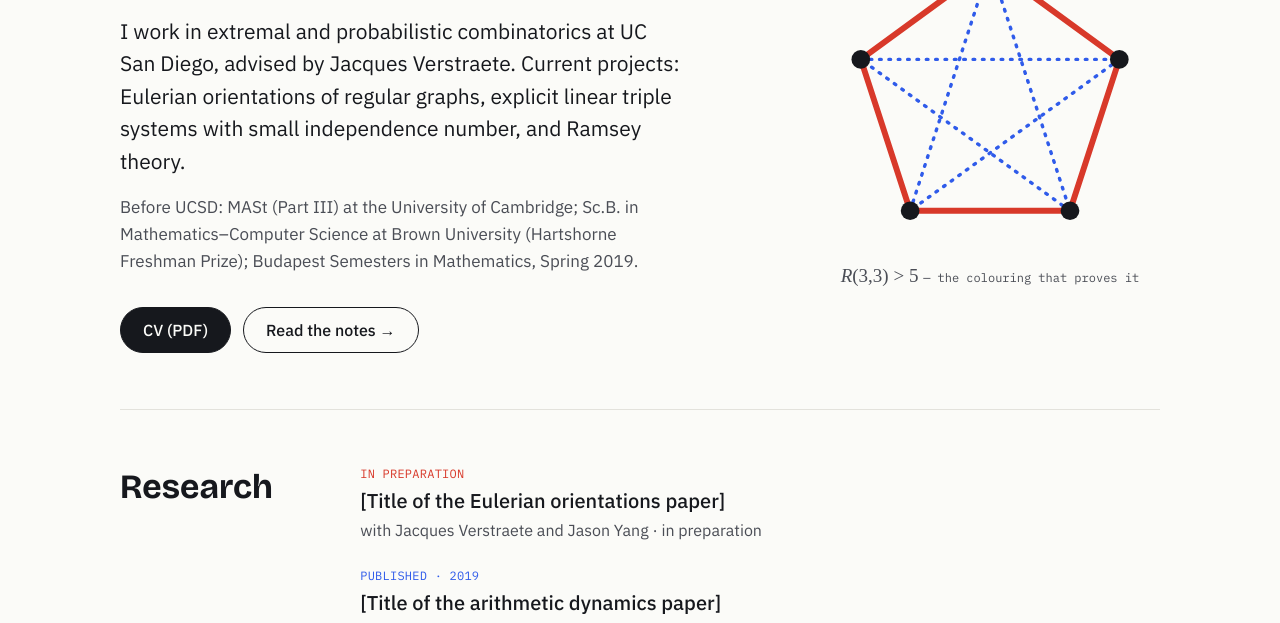
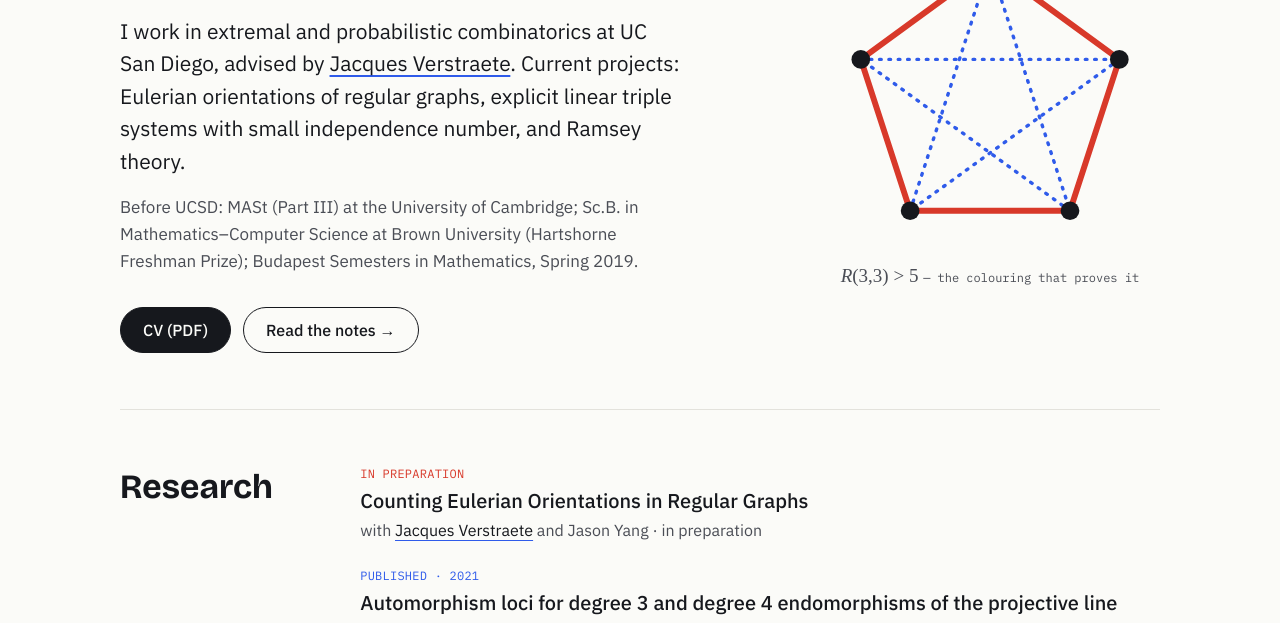
Before and after one commit to srinjoy98/srinjoy98.github.io, an Astro site: page / in a window 1280 px wide. Shown: the part 308-931 px from the top of the page. Built offline with nearby package versions, Linux system fonts and the light colour scheme; Astro itself is replaced by a stand-in of ours; a web font is replaced by a local one.

Commit message:
Add paper titles, NYJM details and links, link Jacques Verstraete

```diff
--- a/src/pages/index.astro
+++ b/src/pages/index.astro
@@ -19,7 +19,7 @@ const SHOW_OFFAXIS = false;
         <p class="mono" style="margin:0;font-size:14px;color:var(--faint)">PhD candidate · Mathematics · UC San Diego</p>
       </div>
       <h1 class="display" style="margin:0;font-weight:800;font-size:clamp(56px,9vw,84px);line-height:.95;letter-spacing:-2.5px">Srinjoy Srimani<span style="color:var(--red)">.</span></h1>
-      <p style="margin:28px 0 0;font-size:21px;line-height:1.55;max-width:560px">I work in extremal and probabilistic combinatorics at UC San Diego, advised by Jacques Verstraete. Current projects: Eulerian orientations of regular graphs, explicit linear triple systems with small independence number, and Ramsey theory.</p>
+      <p style="margin:28px 0 0;font-size:21px;line-height:1.55;max-width:560px">I work in extremal and probabilistic combinatorics at UC San Diego, advised by <a href="https://math.ucsd.edu/people/profiles/jacques-verstraete">Jacques Verstraete</a>. Current projects: Eulerian orientations of regular graphs, explicit linear triple systems with small independence number, and Ramsey theory.</p>
       <p class="muted" style="margin:16px 0 0;font-size:17px;line-height:1.6;max-width:560px">Before UCSD: MASt (Part III) at the University of Cambridge; Sc.B. in Mathematics–Computer Science at Brown University (Hartshorne Freshman Prize); Budapest Semesters in Mathematics, Spring 2019.</p>
       <div style="display:flex;flex-wrap:wrap;gap:12px;margin-top:32px">
         <a class="btn solid" href={`${base}/cv.pdf`}>CV (PDF)</a>
@@ -34,13 +34,13 @@ const SHOW_OFFAXIS = false;
     <div class="body" style="display:flex;flex-direction:column;gap:28px">
       <article style="display:flex;flex-direction:column;gap:6px">
         <p class="tag red">IN PREPARATION</p>
-        <h3 style="margin:0;font-size:20px;font-weight:500">[Title of the Eulerian orientations paper]</h3>
-        <p class="muted" style="margin:0">with Jacques Verstraete and Jason Yang · in preparation</p>
+        <h3 style="margin:0;font-size:20px;font-weight:500">Counting Eulerian Orientations in Regular Graphs</h3>
+        <p class="muted" style="margin:0">with <a href="https://math.ucsd.edu/people/profiles/jacques-verstraete">Jacques Verstraete</a> and Jason Yang · in preparation</p>
       </article>
       <article style="display:flex;flex-direction:column;gap:6px">
-        <p class="tag blue">PUBLISHED · 2019</p>
-        <h3 style="margin:0;font-size:20px;font-weight:500">[Title of the arithmetic dynamics paper]</h3>
-        <p class="muted" style="margin:0">with [coauthors] · <i>New York Journal of Mathematics</i> (2019) · from the ICERM REU · <a href="#">pdf</a></p>
+        <p class="tag blue">PUBLISHED · 2021</p>
+        <h3 style="margin:0;font-size:20px;font-weight:500">Automorphism loci for degree 3 and degree 4 endomorphisms of the projective line</h3>
+        <p class="muted" style="margin:0">with Brandon Gontmacher, Benjamin Hutz, Grayson Jorgenson and Simon Xu · <i>New York J. Math.</i> 27 (2021), 1613–1702 · from the ICERM REU, Summer 2019 · <a href="https://nyjm.albany.edu/j/2021/27-63.html">journal</a> · <a href="https://arxiv.org/abs/2007.15483">arXiv</a></p>
       </article>
       <article style="display:flex;flex-direction:column;gap:6px">
         <p class="tag grey">EXPOSITORY</p>
```
